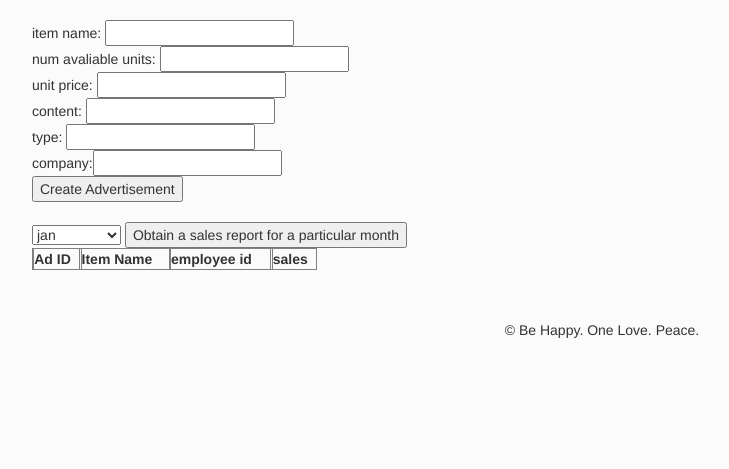
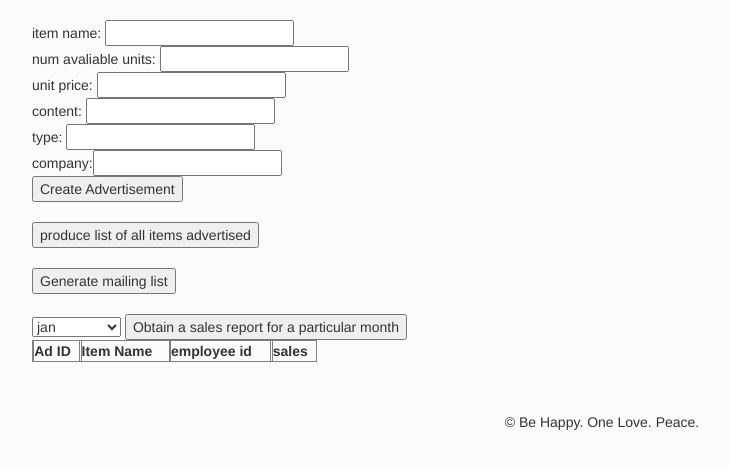
Before and after one commit to karlfloersch/friends-r-us, a Django app: template social_network/templates/employee.html in a window 1280 px wide. Shown: the part 52-521 px from the top of the page, without its empty margins (38-767 px from the left). Run offline with Django 3.2, Linux system fonts and the light colour scheme; the template is opened without the code that fills it, so the values that code supplies are empty; some libraries are stand-ins or nearby versions.

Commit message:
advertisment done email partial

```diff
--- a/social_network/templates/employee.html
+++ b/social_network/templates/employee.html
@@ -22,6 +22,18 @@ company:<input type ="text" id="company"><br>
 
 <br>
 <br>
+
+
+<button type="produce_list_of_all_items_advertised" id="produce-list-of-all-items-advertised">produce list of all items advertised</button>
+ <table border="1" table style="width:50%" id = "advertisement-list">
+ </table>
+<br>
+
+
+<button type="generate_mailing_list" id="generate-mailing-list">Generate mailing list</button>
+<br>
+<br>
+
  <select name = "month">
 			  <option value="1">jan</option>
 			  <option value="2">feb</option>
--- a/social_network/urls.py
+++ b/social_network/urls.py
@@ -20,13 +20,21 @@ urlpatterns = patterns('',
                            name='submit_comment'),
                        url(r'^employee/create-advertisement/$', views.create_advertisement_ajax,
                            name='create_advertisement'),
+                       url(r'^employee/delete-advertisement/$', views.delete_advertisement_ajax,
+                           name='delete_advertisement'),
+                       url(r'^employee/produce-list-of-all-items-advertised/$', views.produce_list_of_all_items_advertised_ajax,
+                           name='produce_list_of_all_items_advertised'),
+                       url(r'^employee/generate-mailing-list/$', views.generate_mailing_list_ajax,
+                           name='generate_mailing_list'),
                        url(r'^messages/get_messages/$', views.get_messages_ajax,
                            name='messages'),
                        url(r'^get_friends/$', views.get_friends_ajax,
                            name='friends'),
                        url(r'^list/$', views.list_view, name='list'),
-                       url(r'^create_account/$', views.create_account_view, name='list'),
-                       url(r'^create_employee_account/$', views.create_employee_account_view, name='list'),
+                       url(r'^create_account/$',
+                           views.create_account_view, name='list'),
+                       url(r'^create_employee_account/$',
+                           views.create_employee_account_view, name='list'),
                        url(r'^logout/$', views.logout_view, name='list'),
                        url(r'^$', views.redirect_to_home),
                        )
--- a/static/js/employee.js
+++ b/static/js/employee.js
@@ -14,21 +14,7 @@ var getsalesreport = function() {
 
 };
 var create_advertisement = function() {
-     // item_name, num_aval_units, unit_price, content, employee_id, type, date, company
-    // var today = new Date();
-    // var dd = today.getDate();
-    // var mm = today.getMonth()+1; //January is 0!
-    // var yyyy = today.getFullYear();
 
-    // if(dd<10) {
-    //     dd='0'+dd
-    // }
-
-    // if(mm<10) {
-    //     mm='0'+mm
-    // }
-
-    // today = mm+'/'+dd+'/'+yyyy;
     var data = {
 
         'item_name': $('#item_name').val(),
@@ -42,12 +28,69 @@ var create_advertisement = function() {
     };
     sendDefaultPOST('/create-advertisement/', data, function(response) {
         console.log(response);
-
-        // in here, populate the shit
     });
 
 };
+
+var get_all_advertisment = function(){
+    var data = {
+
+    };
+    sendDefaultPOST('/produce-list-of-all-items-advertised/', data, function(response) {
+        console.log(response.items);
+        var i;
+        // A.adv_id, A.item_name, A.unit_price, A.num_aval_units
+        $('#advertisement-list').append('<tr><td>' + "advertisement ID"+ '</td><td>' + "item name" + '</td><td>' + "unit price" + '</td><td>'+ "num avaliable units"+'</td></tr>');
+        for(i = 0; i<response.items.length; i++){
+            $('#advertisement-list').append('<tr><td>' + response.items[i][0] + '</td><td>' + response.items[i][1] + '</td><td>' + response.items[i][2] + '</td><td>'+ response.items[i][3] + '</td><td class="delete-ad-list-row">Delete</td></tr>');
+        }
+        $('.delete-ad-list-row').click(function (){
+            var id = $(this).parent().children('td').eq(0).text();
+            $(this).parent().remove();
+
+            var data = {
+                'id' : id
+            };
+            sendDefaultPOST('/delete-advertisement/', data, function(response) {
+            console.log(response);
+
+
+        // in here, populate the shit
+        });
+
+
+        });
+
+
+    });
+
+};
+var delete_advertisement = function() {
+
+    var data = {
+
+    };
+    sendDefaultPOST('/delete-advertisement/', data, function(response) {
+        console.log(response);
+    });
+
+};
+var generate_mailing_list = function() {
+
+    var data = {
+
+    };
+    sendDefaultPOST('/generate-mailing-list/', data, function(response) {
+        console.log(response);
+    });
+
+};
+
+
 $( document ).ready(function() {
     "use strict";
     $("#create-advertisement").click(create_advertisement);
+    $("#delete-advertisement").click(create_advertisement);
+    $("#produce-list-of-all-items-advertised").click(get_all_advertisment);
+    $("#generate-mailing-list").click(generate_mailing_list);
 });
```
Also changed, not shown: social_network/queries.py (+6 -4 lines), social_network/views.py (+17 -3 lines).
